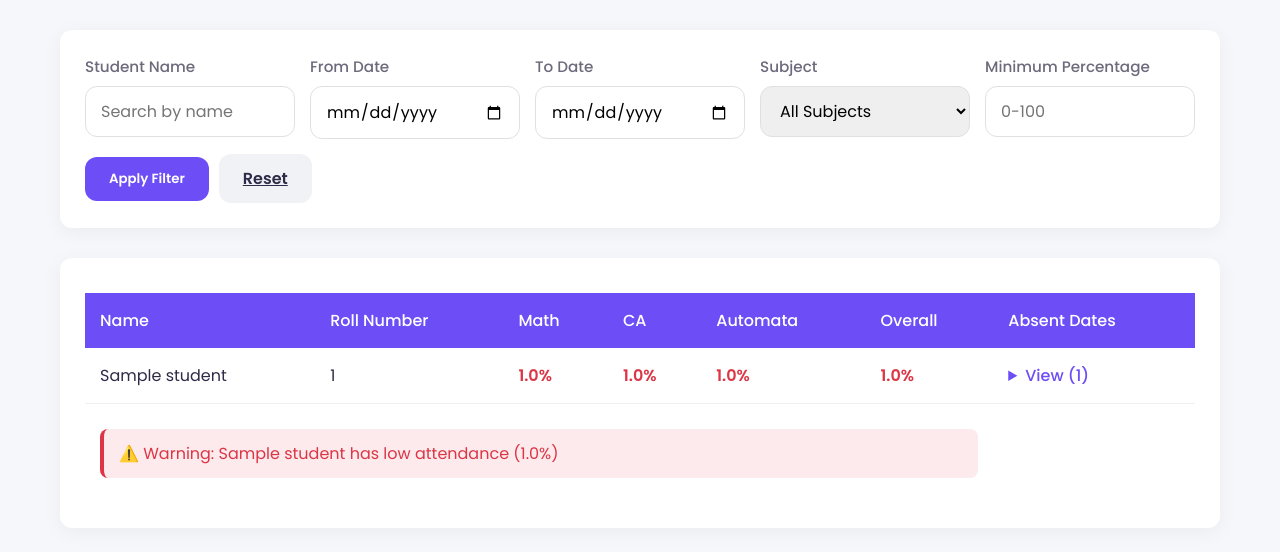
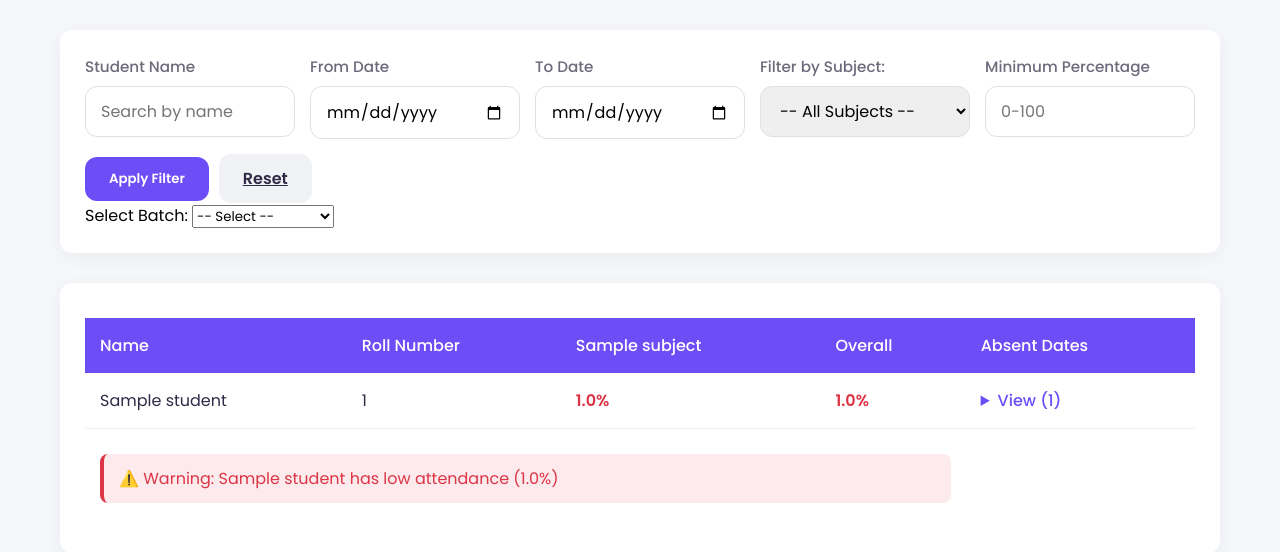
Before and after one commit to itattender2025/attender, a Django app: template templates/analytics.html in a window 1280 px wide. Shown: the part 197-749 px from the top of the page. Run offline with Django 5.2, Linux system fonts and the light colour scheme; the template is opened without the code that fills it: most values are stand-ins (such as "Sample title", 1, 10 or a date in 2020); data that the repository does not hold is empty.

Commit message:
update before lunch ,fixed analytics

```diff
--- a/templates/analytics.html
+++ b/templates/analytics.html
@@ -620,13 +620,15 @@
                         <input type="date" name="end_date" value="{{ request.GET.end_date }}">
                     </div>
                     <div class="filter-group">
-                        <label>Subject</label>
-                        <select name="subject">
-                            <option value="">All Subjects</option>
-                            <option value="MATH" {% if request.GET.subject == "MATH" %}selected{% endif %}>Mathematics</option>
-                            <option value="CA" {% if request.GET.subject == "CA" %}selected{% endif %}>Computer Architecture</option>
-                            <option value="AUTOMATA" {% if request.GET.subject == "AUTOMATA" %}selected{% endif %}>Automata Theory</option>
+                        <label for="subject">Filter by Subject:</label>
+                        <select name="subject" id="subject">
+                            <option value="">-- All Subjects --</option>
+                            {% for subject in subject_list %}
+                              <option value="{{ subject }}" {% if subject == subject_filter %}selected{% endif %}>{{ subject }}</option>
+                            {% endfor %}
                           </select>
+
+
                     </div>
                     <div class="filter-group">
                         <label>Minimum Percentage</label>
@@ -638,6 +640,15 @@
                     <button type="submit" class="btn">Apply Filter</button>
                     <a href="{% url 'view_analytics' %}" class="btn btn-reset">Reset</a>
                 </div>
+            <label for="collection">Select Batch:</label>
+            <select name="collection" id="collection" onchange="this.form.submit()">
+                <option value="">-- Select --</option>
+                {% for collection in collections %}
+                    <option value="{{ collection }}" {% if collection == selected_collection %}selected{% endif %}>{{ collection }}</option>
+                {% endfor %}
+            </select>
+
+
             </form>
         </div>
 
@@ -647,13 +658,15 @@
         <tr>
             <th>Name</th>
             <th>Roll Number</th>
+
             {% if not request.GET.subject %}
-                            <th>Math</th>
-                            <th>CA</th>
-                            <th>Automata</th>
+                {% for subject in subject_list %}
+                    <th>{{ subject }}</th>
+                {% endfor %}
             {% else %}
                 <th>{{ request.GET.subject }}</th>
             {% endif %}
+
             <th>Overall</th>
             <th>Absent Dates</th>
         </tr>
@@ -665,22 +678,27 @@
             <td>{{ student.roll_number }}</td>
 
             {% if not request.GET.subject %}
-                            <td class="{% if student.math_percentage >= 75 %}color-green{% elif student.math_percentage >= 50 %}color-orange{% else %}color-red{% endif %}">
-                                {{ student.math_percentage|floatformat:1 }}%
+                {% for subject in student.subject_percentages_flat %}
+                    <td class="{% if subject.percent >= 75 %}color-green
+                            {% elif subject.percent >= 50 %}color-orange
+                            {% else %}color-red
+                            {% endif %}">
+                        {{ subject.percent|floatformat:1 }}%
                     </td>
-                            <td class="{% if student.ca_percentage >= 75 %}color-green{% elif student.ca_percentage >= 50 %}color-orange{% else %}color-red{% endif %}">
-                                {{ student.ca_percentage|floatformat:1 }}%
-                            </td>
-                            <td class="{% if student.automata_percentage >= 75 %}color-green{% elif student.automata_percentage >= 50 %}color-orange{% else %}color-red{% endif %}">
-                                {{ student.automata_percentage|floatformat:1 }}%
-                            </td>
+                {% endfor %}
                 {% else %}
-                            <td class="{% if student.filtered_subject_percentage >= 75 %}color-green{% elif student.filtered_subject_percentage >= 50 %}color-orange{% else %}color-red{% endif %}">
+                <td class="{% if student.filtered_subject_percentage >= 75 %}color-green
+                            {% elif student.filtered_subject_percentage >= 50 %}color-orange
+                            {% else %}color-red
+                            {% endif %}">
                     {{ student.filtered_subject_percentage|floatformat:1 }}%
                 </td>
                 {% endif %}
 
-                        <td class="{% if student.overall_percentage >= 75 %}color-green{% elif student.overall_percentage >= 50 %}color-orange{% else %}color-red{% endif %}">
+
+            <td class="{% if student.overall_percentage >= 75 %}color-green
+                        {% elif student.overall_percentage >= 50 %}color-orange
+                        {% else %}color-red{% endif %}">
                 {{ student.overall_percentage|floatformat:1 }}%
             </td>
 
@@ -695,17 +713,85 @@
                 {% endif %}
             </td>
         </tr>
+
         {% if student.overall_percentage < 50 %}
         <tr>
-                        <td colspan="{% if request.GET.subject %}4{% else %}6{% endif %}">
-                            <div class="alert-box">⚠️ Warning: {{ student.name }} has low attendance ({{ student.overall_percentage|floatformat:1 }}%)</div>
+            <td colspan="{% if request.GET.subject %}4{% else %}{{ subject_list|length|add:"3" }}{% endif %}">
+                <div class="alert-box">
+                    ⚠️ Warning: {{ student.name }} has low attendance ({{ student.overall_percentage|floatformat:1 }}%)
+                </div>
             </td>
         </tr>
         {% endif %}
         {% endfor %}
     </tbody>
 </table>
+
         </div>
     </div>
+    <script
+    document.addEventListener('DOMContentLoaded', function() {
+        // Set today's date if not set
+        const dateField = document.getElementById('date');
+        if (dateField && !dateField.value) {
+            const today = new Date().toISOString().split('T')[0];
+            dateField.value = today;
+        }
+
+        // Dynamic subject loading
+        const yearSelect = document.getElementById('year');
+        const semSelect = document.getElementById('sem');
+        const subjectSelect = document.getElementById('subject');
+        const form = document.getElementById('attendanceForm');
+
+        function loadSubjects() {
+            const year = yearSelect.value;
+            const sem = semSelect.value;
+
+            if (!year || !sem) {
+                subjectSelect.innerHTML = '<option value="">-- Select Subject --</option>';
+                subjectSelect.disabled = true;
+                return;
+            }
+
+            // Show loading state
+            subjectSelect.innerHTML = '<option value="">Loading subjects...</option>';
+            subjectSelect.disabled = true;
+
+            // AJAX request to get subjects
+            fetch(`/take-attendance/?sem=${sem}&year=${year}`)
+                .then(response => response.text())
+                .then(html => {
+                    // Create a temporary DOM parser to extract the subjects
+                    const parser = new DOMParser();
+                    const doc = parser.parseFromString(html, 'text/html');
+                    const subjectOptions = doc.querySelectorAll('#subject option');
+
+                    // Update subject select
+                    subjectSelect.innerHTML = '<option value="">-- Select Subject --</option>';
+                    subjectOptions.forEach(option => {
+                        if (option.value) {  // Skip the default empty option
+                            subjectSelect.appendChild(option.cloneNode(true));
+                        }
+                    });
+
+                    subjectSelect.disabled = false;
+                })
+                .catch(error => {
+                    console.error('Error loading subjects:', error);
+                    subjectSelect.innerHTML = '<option value="">Error loading subjects</option>';
+                });
+        }
+
+        // Event listeners for dynamic loading
+        yearSelect.addEventListener('change', loadSubjects);
+        semSelect.addEventListener('change', loadSubjects);
+
+        // Initial load if year and sem are already selected
+        if (yearSelect.value && semSelect.value) {
+            loadSubjects();
+        }
+    });
+    </script>
 </body>
 </html>
```
Also changed, not shown: home/views.py (+103 -99 lines), db.sqlite3. Lines whose indentation alone changed are shown as unchanged.
